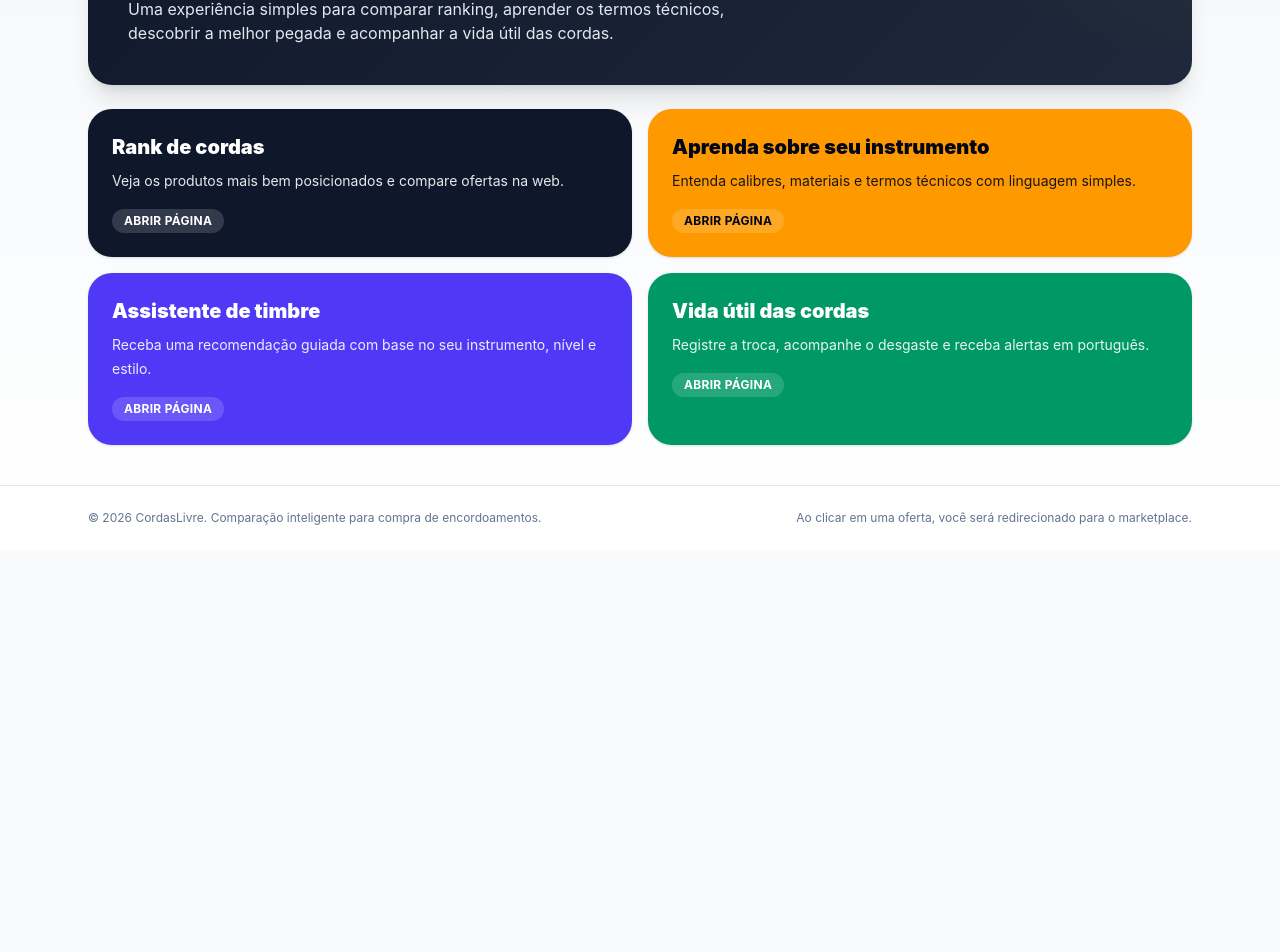
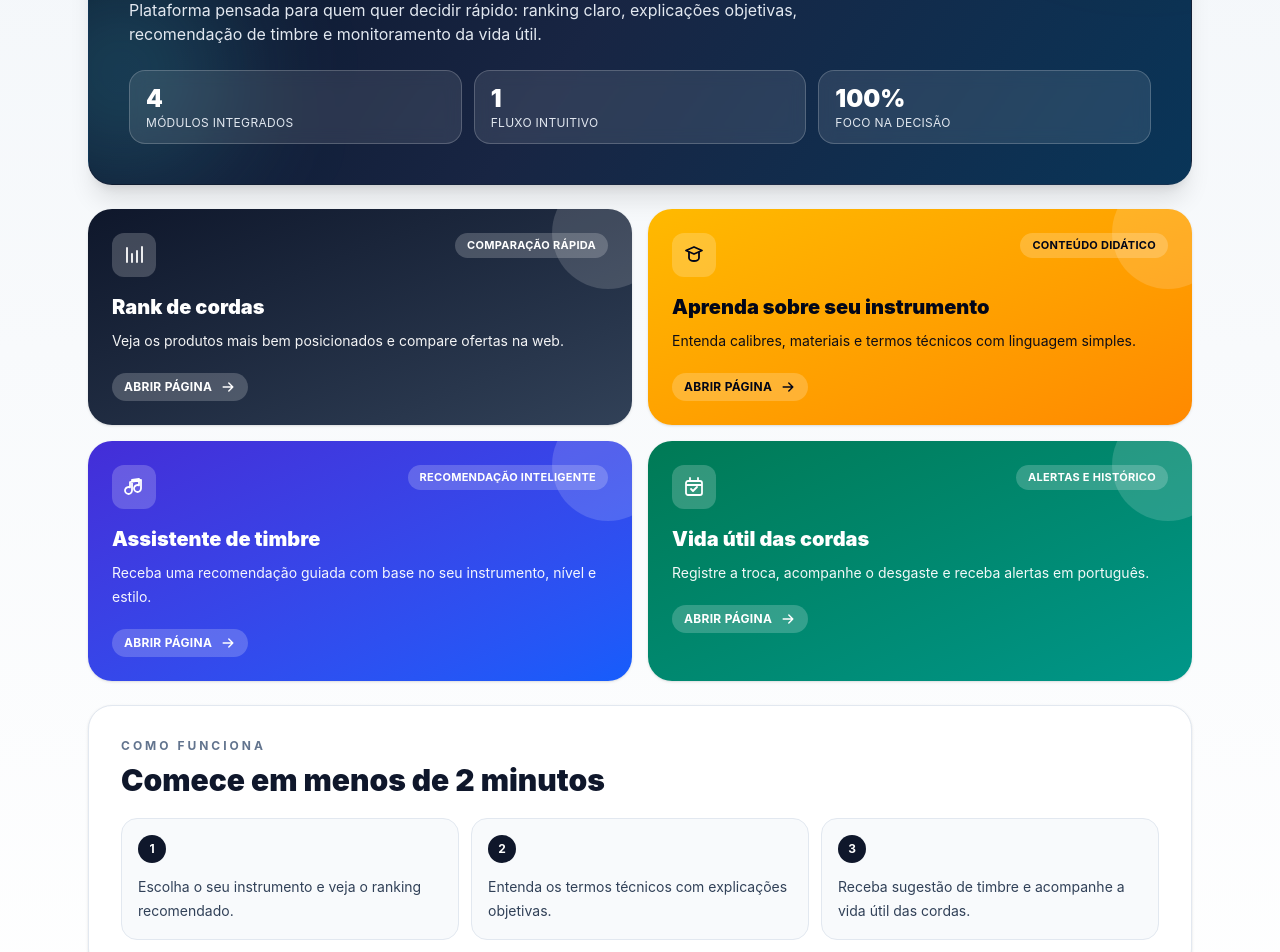
Before and after one commit to LucasEduardo2002/CordasLivre-front-end, a React (Vite) app: page / in a window 1280 px wide. Shown: the part 380-1332 px from the top of the page. Before the commit the page ends 930 px from the top, so only its background shows below. Built offline with nearby package versions, Linux system fonts and the light colour scheme.

Commit message:
feat: adiciona ícones personalizados e melhora a estrutura da HomePage

```diff
--- a/src/pages/HomePage.tsx
+++ b/src/pages/HomePage.tsx
@@ -1,41 +1,121 @@
 import { Link } from 'react-router-dom';
+
+type IconProps = {
+  className?: string;
+};
+
+function RankIcon({ className = 'h-6 w-6' }: IconProps) {
+  return (
+    <svg viewBox="0 0 24 24" fill="none" className={className} aria-hidden="true">
+      <path d="M5 5v14M10 11v8M15 8v11M20 4v15" stroke="currentColor" strokeWidth="1.8" strokeLinecap="round" />
+    </svg>
+  );
+}
+
+function LearnIcon({ className = 'h-6 w-6' }: IconProps) {
+  return (
+    <svg viewBox="0 0 24 24" fill="none" className={className} aria-hidden="true">
+      <path d="M4 7.5L12 4l8 3.5L12 11 4 7.5Z" stroke="currentColor" strokeWidth="1.8" strokeLinejoin="round" />
+      <path d="M7 9.5V15c0 1.7 2.24 3 5 3s5-1.3 5-3V9.5" stroke="currentColor" strokeWidth="1.8" strokeLinecap="round" />
+    </svg>
+  );
+}
+
+function ToneIcon({ className = 'h-6 w-6' }: IconProps) {
+  return (
+    <svg viewBox="0 0 24 24" fill="none" className={className} aria-hidden="true">
+      <path d="M10 5v10.5a3.5 3.5 0 1 1-2-3.15V7.1L19 5v8.5a3.5 3.5 0 1 1-2-3.15V3.9L10 5Z" stroke="currentColor" strokeWidth="1.8" strokeLinecap="round" strokeLinejoin="round" />
+    </svg>
+  );
+}
+
+function MaintenanceIcon({ className = 'h-6 w-6' }: IconProps) {
+  return (
+    <svg viewBox="0 0 24 24" fill="none" className={className} aria-hidden="true">
+      <path d="M8 3v3M16 3v3M4 10h16M6 6h12a2 2 0 0 1 2 2v10a2 2 0 0 1-2 2H6a2 2 0 0 1-2-2V8a2 2 0 0 1 2-2Z" stroke="currentColor" strokeWidth="1.8" strokeLinecap="round" strokeLinejoin="round" />
+      <path d="m9 14 2 2 4-4" stroke="currentColor" strokeWidth="1.8" strokeLinecap="round" strokeLinejoin="round" />
+    </svg>
+  );
+}
+
+function ArrowIcon({ className = 'h-4 w-4' }: IconProps) {
+  return (
+    <svg viewBox="0 0 20 20" fill="none" className={className} aria-hidden="true">
+      <path d="M4 10h12M11 5l5 5-5 5" stroke="currentColor" strokeWidth="1.8" strokeLinecap="round" strokeLinejoin="round" />
+    </svg>
+  );
+}
 
 const cards = [
   {
     title: 'Rank de cordas',
     description: 'Veja os produtos mais bem posicionados e compare ofertas na web.',
     path: '/rank',
-    tone: 'bg-slate-900 text-white',
+    tone: 'from-slate-900 to-slate-700 text-white',
+    badge: 'Comparação rápida',
+    icon: RankIcon,
   },
   {
     title: 'Aprenda sobre seu instrumento',
     description: 'Entenda calibres, materiais e termos técnicos com linguagem simples.',
     path: '/aprenda',
-    tone: 'bg-amber-500 text-slate-950',
+    tone: 'from-amber-400 to-orange-400 text-slate-950',
+    badge: 'Conteúdo didático',
+    icon: LearnIcon,
   },
   {
     title: 'Assistente de timbre',
     description: 'Receba uma recomendação guiada com base no seu instrumento, nível e estilo.',
     path: '/assistente-de-timbre',
-    tone: 'bg-indigo-600 text-white',
+    tone: 'from-indigo-700 to-blue-600 text-white',
+    badge: 'Recomendação inteligente',
+    icon: ToneIcon,
   },
   {
     title: 'Vida útil das cordas',
     description: 'Registre a troca, acompanhe o desgaste e receba alertas em português.',
     path: '/vida-util',
-    tone: 'bg-emerald-600 text-white',
+    tone: 'from-emerald-700 to-teal-600 text-white',
+    badge: 'Alertas e histórico',
+    icon: MaintenanceIcon,
   },
+];
+
+const quickFlow = [
+  'Escolha o seu instrumento e veja o ranking recomendado.',
+  'Entenda os termos técnicos com explicações objetivas.',
+  'Receba sugestão de timbre e acompanhe a vida útil das cordas.',
 ];
 
 export function HomePage() {
   return (
     <main className="mx-auto w-full max-w-6xl px-4 py-6 md:px-6 md:py-10">
-      <section className="rounded-3xl bg-[radial-gradient(circle_at_top_right,_rgba(245,158,11,0.14),_transparent_28%),linear-gradient(135deg,_rgba(15,23,42,1),_rgba(30,41,59,1))] p-6 text-white shadow-xl md:p-10">
-        <p className="text-xs font-bold uppercase tracking-[0.32em] text-amber-300">CordasLivre</p>
-        <h1 className="mt-3 max-w-3xl text-3xl font-black leading-tight md:text-5xl">Escolha cordas com mais clareza, menos ruído e mais confiança.</h1>
-        <p className="mt-4 max-w-2xl text-sm text-slate-200 md:text-base">
-          Uma experiência simples para comparar ranking, aprender os termos técnicos, descobrir a melhor pegada e acompanhar a vida útil das cordas.
+      <section className="relative overflow-hidden rounded-3xl border border-slate-700/20 bg-[linear-gradient(125deg,_rgba(7,18,37,1),_rgba(24,37,67,1),_rgba(9,53,88,1))] p-6 text-white shadow-xl md:p-10">
+        <div className="pointer-events-none absolute -right-16 -top-16 h-56 w-56 rounded-full bg-amber-300/20 blur-3xl" />
+        <div className="pointer-events-none absolute -left-20 bottom-0 h-56 w-56 rounded-full bg-cyan-300/20 blur-3xl" />
+
+        <p className="relative z-10 text-xs font-bold uppercase tracking-[0.32em] text-amber-300">CordasLivre</p>
+        <h1 className="relative z-10 mt-3 max-w-3xl text-3xl font-black leading-tight md:text-5xl">
+          Compre encordoamento com mais precisão e menos incerteza.
+        </h1>
+        <p className="relative z-10 mt-4 max-w-2xl text-sm text-slate-200 md:text-base">
+          Plataforma pensada para quem quer decidir rápido: ranking claro, explicações objetivas, recomendação de timbre e monitoramento da vida útil.
         </p>
+
+        <div className="relative z-10 mt-6 grid gap-3 sm:grid-cols-3">
+          <div className="rounded-2xl border border-white/20 bg-white/10 px-4 py-3 backdrop-blur">
+            <p className="text-2xl font-black text-white">4</p>
+            <p className="text-xs uppercase tracking-wide text-slate-200">módulos integrados</p>
+          </div>
+          <div className="rounded-2xl border border-white/20 bg-white/10 px-4 py-3 backdrop-blur">
+            <p className="text-2xl font-black text-white">1</p>
+            <p className="text-xs uppercase tracking-wide text-slate-200">fluxo intuitivo</p>
+          </div>
+          <div className="rounded-2xl border border-white/20 bg-white/10 px-4 py-3 backdrop-blur">
+            <p className="text-2xl font-black text-white">100%</p>
+            <p className="text-xs uppercase tracking-wide text-slate-200">foco na decisão</p>
+          </div>
+        </div>
       </section>
 
       <section className="mt-6 grid gap-4 md:grid-cols-2">
@@ -43,16 +123,38 @@ export function HomePage() {
           <Link
             key={card.title}
             to={card.path}
-            className={`rounded-3xl p-6 shadow-sm transition hover:-translate-y-0.5 hover:shadow-lg ${card.tone}`}
+            className={`group relative overflow-hidden rounded-3xl bg-gradient-to-br p-6 shadow-sm transition duration-300 hover:-translate-y-1 hover:shadow-xl ${card.tone}`}
           >
-            <h2 className="text-xl font-black">{card.title}</h2>
-            <p className="mt-2 text-sm leading-6 opacity-90">{card.description}</p>
-            <span className="mt-4 inline-flex rounded-full bg-white/15 px-3 py-1 text-xs font-bold uppercase tracking-wide">
+            <div className="absolute -right-8 -top-8 h-28 w-28 rounded-full bg-white/15 transition duration-300 group-hover:scale-110" />
+            <div className="relative z-10 flex items-start justify-between gap-3">
+              <div className="inline-flex h-11 w-11 items-center justify-center rounded-xl bg-white/20">
+                <card.icon className="h-6 w-6" />
+              </div>
+              <span className="rounded-full bg-white/20 px-3 py-1 text-[11px] font-bold uppercase tracking-wide">{card.badge}</span>
+            </div>
+            <h2 className="relative z-10 mt-4 text-xl font-black">{card.title}</h2>
+            <p className="relative z-10 mt-2 text-sm leading-6 opacity-95">{card.description}</p>
+            <span className="relative z-10 mt-5 inline-flex items-center gap-2 rounded-full bg-white/20 px-3 py-1.5 text-xs font-bold uppercase tracking-wide">
               Abrir página
+              <ArrowIcon className="h-4 w-4" />
             </span>
           </Link>
         ))}
       </section>
+
+      <section className="mt-6 rounded-3xl border border-slate-200 bg-white p-6 shadow-sm md:p-8">
+        <p className="text-xs font-bold uppercase tracking-[0.25em] text-slate-500">Como funciona</p>
+        <h2 className="mt-2 text-2xl font-black text-slate-900 md:text-3xl">Comece em menos de 2 minutos</h2>
+
+        <div className="mt-5 grid gap-3 md:grid-cols-3">
+          {quickFlow.map((item, index) => (
+            <article key={item} className="rounded-2xl border border-slate-200 bg-slate-50 p-4 transition hover:border-slate-300 hover:bg-white">
+              <p className="inline-flex h-7 w-7 items-center justify-center rounded-full bg-slate-900 text-xs font-bold text-white">{index + 1}</p>
+              <p className="mt-3 text-sm leading-6 text-slate-700">{item}</p>
+            </article>
+          ))}
+        </div>
+      </section>
     </main>
   );
 }
```
